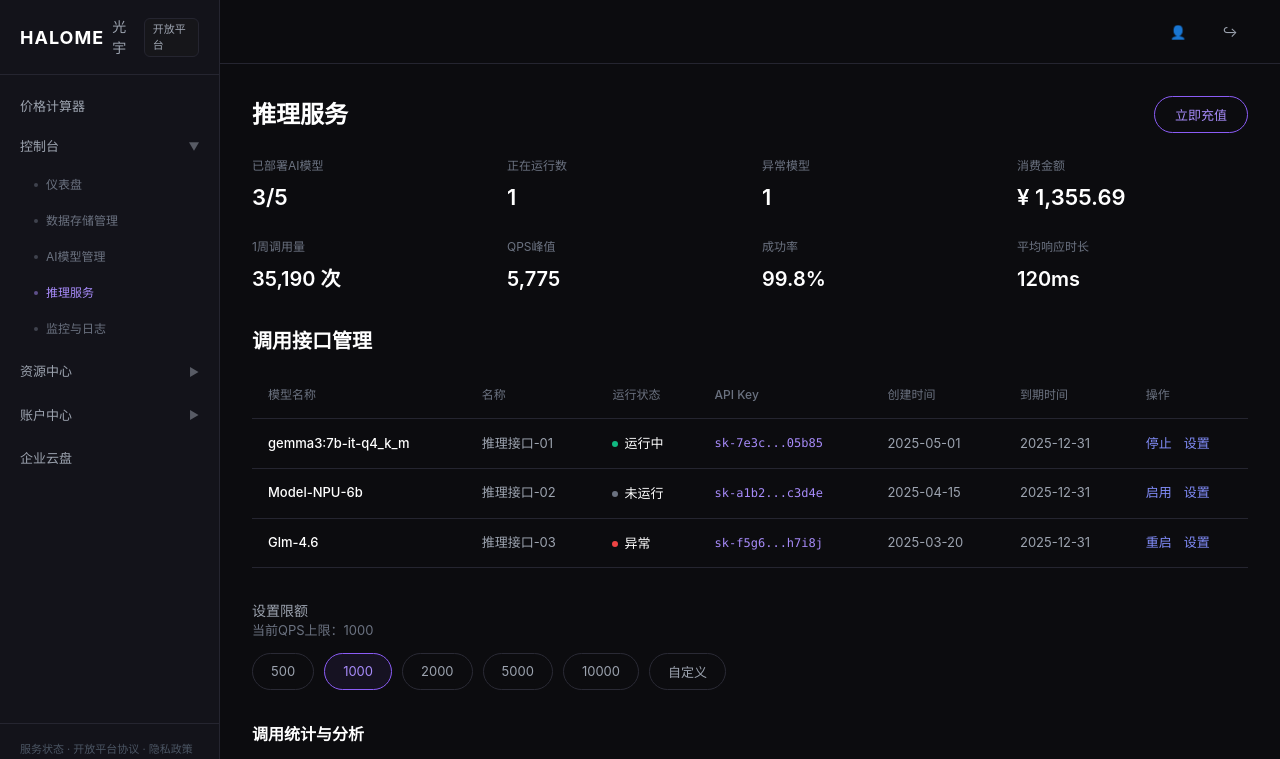
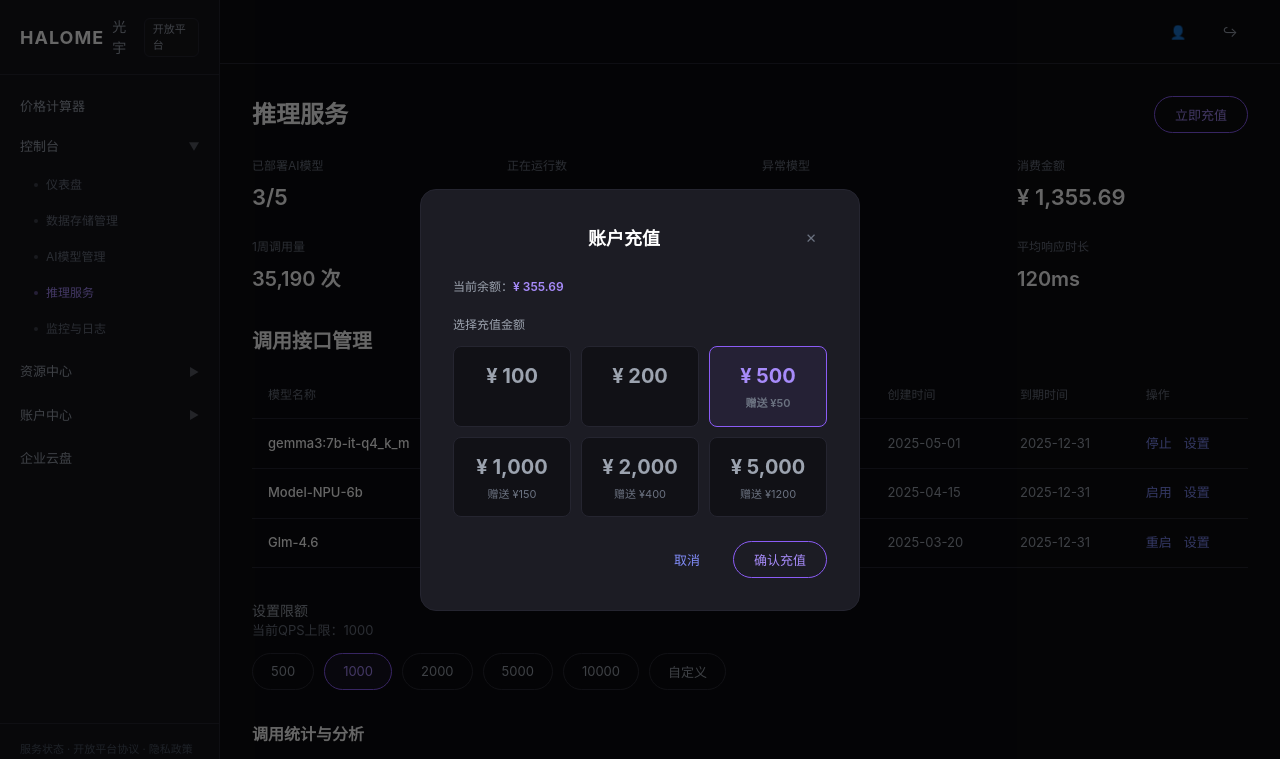
Before and after one commit to KUN8964/halome-platform, a plain HTML site: page pages/console-inference.html in a window 1280 px wide. Both pictures are taken after a click on the button "立即充值". Shown: the top 759 px of the page. Drawn offline with Linux system fonts and the light colour scheme.

Commit message:
fix: 推理服务页面补上立即充值弹窗
- console-inference.html: 新增充值弹窗（6档预设金额+选中态+赠送提示）
- theme.css: 充值选项（recharge-options/option/selected）样式提升为共享组件
- theme.css: 新增 sms-row/sms-btn（短信验证码行）、toggle-row/toggle-switch（开关控件）等通用组件

```diff
--- a/css/theme.css
+++ b/css/theme.css
@@ -1110,3 +1110,31 @@ a.nav-item {
   transition: opacity var(--transition-fast);
 }
 .copy-feedback.show { opacity: 1; }
+
+/* ============================================
+   Recharge Options (for modals)
+   ============================================ */
+.recharge-options { display: grid; grid-template-columns: repeat(3, 1fr); gap: 10px; margin: 12px 0; }
+.recharge-option { padding: 14px 10px; background: var(--bg-secondary); border: 1px solid var(--border-secondary); border-radius: var(--radius-md); text-align: center; cursor: pointer; transition: all var(--transition-fast); font-size: 13px; color: var(--text-secondary); }
+.recharge-option:hover { border-color: var(--accent-purple); background: rgba(139,92,246,0.05); }
+.recharge-option.selected { border-color: var(--accent-purple); background: rgba(139,92,246,0.08); color: var(--accent-purple-light); font-weight: 600; }
+.recharge-option .r-price { font-size: 20px; font-weight: 700; }
+.recharge-option .r-desc { font-size: 11px; color: var(--text-muted); margin-top: 4px; }
+
+/* SMS code row (phone + send button) */
+.sms-row { display: flex; gap: 10px; }
+.sms-row .form-input { flex: 1; }
+.sms-btn { height: 40px; padding: 0 16px; border: 1px solid var(--accent-purple); border-radius: var(--radius-md); background: transparent; color: var(--accent-purple); font-size: 13px; cursor: pointer; white-space: nowrap; transition: all var(--transition-fast); }
+.sms-btn:hover { background: rgba(139,92,246,0.1); }
+
+/* Inline toggle switch */
+.toggle-row { display: flex; align-items: center; justify-content: space-between; padding: 12px 0; border-bottom: 1px solid var(--border-secondary); }
+.toggle-row:last-child { border-bottom: none; }
+.toggle-label { font-size: 13px; color: var(--text-primary); }
+.toggle-desc { font-size: 11px; color: var(--text-muted); margin-top: 2px; }
+.toggle-switch { position: relative; width: 44px; height: 24px; cursor: pointer; }
+.toggle-switch input { display: none; }
+.toggle-slider { position: absolute; inset: 0; background: var(--border-input); border-radius: 12px; transition: background var(--transition-fast); }
+.toggle-slider::before { content: ''; position: absolute; width: 18px; height: 18px; left: 3px; top: 3px; background: #fff; border-radius: 50%; transition: transform var(--transition-fast); }
+.toggle-switch input:checked + .toggle-slider { background: var(--accent-purple); }
+.toggle-switch input:checked + .toggle-slider::before { transform: translateX(20px); }
--- a/pages/console-inference.html
+++ b/pages/console-inference.html
@@ -358,6 +358,8 @@
         this.classList.add('active');
       });
     });
+    // 立即充值按钮
+    document.querySelector('.btn-primary').addEventListener('click', () => openModal('modal-recharge'));
     function openModal(id) { document.getElementById(id).style.display = 'flex'; }
     function closeModal(id) { document.getElementById(id).style.display = 'none'; }
     document.addEventListener('click', function(e) { if (e.target.classList.contains('modal-overlay')) e.target.style.display = 'none'; });
@@ -368,6 +370,10 @@
       closeModal('modal-qps');
       showToast('QPS 限制已设置为 ' + v, 'success');
     }
+    // 充值逻辑
+    let rAmount = 500;
+    function selectROption(el, amt) { document.querySelectorAll('.recharge-option').forEach(o => o.classList.remove('selected')); el.classList.add('selected'); rAmount = amt; }
+    function confirmRecharge() { closeModal('modal-recharge'); showToast('充值成功！已到账 ¥' + rAmount, 'success'); }
     function showToast(m, t) {
       const c = document.getElementById('toast-container'), d = document.createElement('div');
       d.className = 'toast ' + (t||'info');
@@ -399,5 +405,35 @@
       </div>
     </div>
   </div>
+
+  <!-- 充值弹窗 -->
+  <div class="modal-overlay" id="modal-recharge" style="display:none;">
+    <div class="modal" style="min-width:440px;">
+      <div class="modal-header">
+        <h3 class="modal-title">账户充值</h3>
+        <button class="modal-close" onclick="closeModal('modal-recharge')">✕</button>
+      </div>
+      <div class="modal-form">
+        <div class="form-group">
+          <label class="form-label">当前余额：<span style="color:var(--accent-purple-light);font-weight:600;">¥ 355.69</span></label>
+        </div>
+        <div class="form-group">
+          <label class="form-label">选择充值金额</label>
+          <div class="recharge-options">
+            <div class="recharge-option" onclick="selectROption(this,100)"><div class="r-price">¥ 100</div></div>
+            <div class="recharge-option" onclick="selectROption(this,200)"><div class="r-price">¥ 200</div></div>
+            <div class="recharge-option selected" onclick="selectROption(this,500)"><div class="r-price">¥ 500</div><div class="r-desc">赠送 ¥50</div></div>
+            <div class="recharge-option" onclick="selectROption(this,1000)"><div class="r-price">¥ 1,000</div><div class="r-desc">赠送 ¥150</div></div>
+            <div class="recharge-option" onclick="selectROption(this,2000)"><div class="r-price">¥ 2,000</div><div class="r-desc">赠送 ¥400</div></div>
+            <div class="recharge-option" onclick="selectROption(this,5000)"><div class="r-price">¥ 5,000</div><div class="r-desc">赠送 ¥1200</div></div>
+          </div>
+        </div>
+      </div>
+      <div class="modal-actions">
+        <button class="btn btn-ghost" onclick="closeModal('modal-recharge')">取消</button>
+        <button class="btn btn-primary" onclick="confirmRecharge()">确认充值</button>
+      </div>
+    </div>
+  </div>
 </body>
 </html>
```
